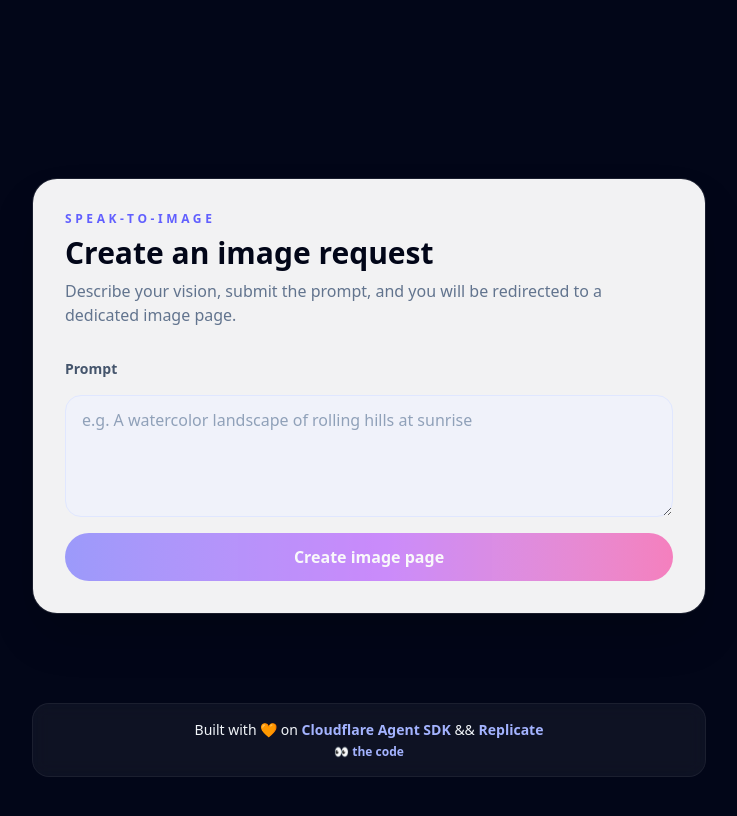
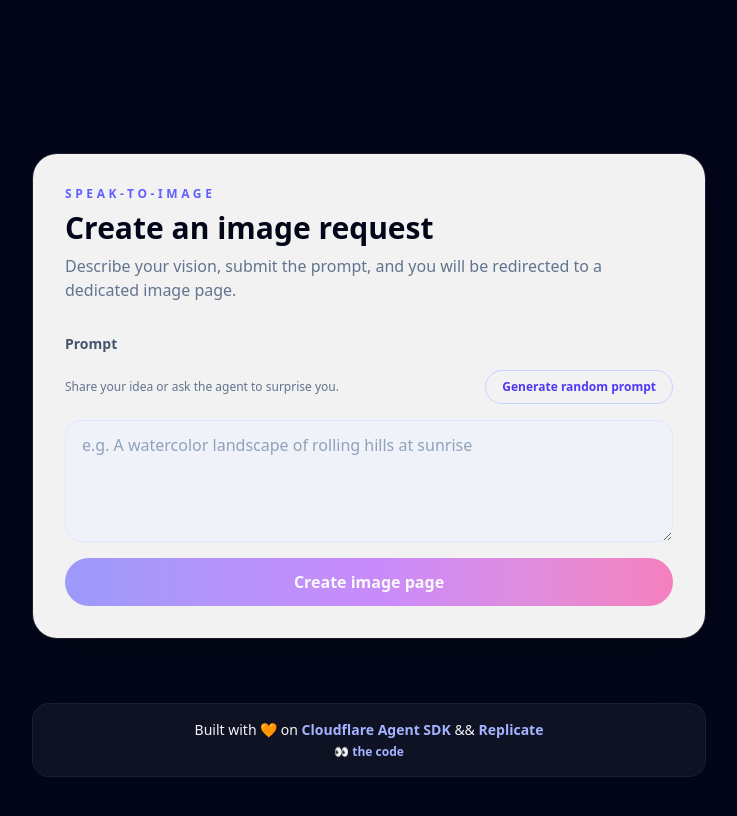
Before and after one commit to craigsdennis/speak-to-image-replicate-agents, a React (Vite) app: page / in a window 1280 px wide. Shown: the top 816 px of the page, without its empty margins (271-1008 px from the left). Built offline with nearby package versions, Linux system fonts and the light colour scheme.

Commit message:
feat: add random prompt generator

```diff
--- a/src/pages/CreateImagePage.tsx
+++ b/src/pages/CreateImagePage.tsx
@@ -5,9 +5,35 @@ export function CreateImagePage() {
   const [prompt, setPrompt] = useState('')
   const [status, setStatus] = useState<'idle' | 'submitting'>('idle')
   const [error, setError] = useState<string | null>(null)
+  const [suggestStatus, setSuggestStatus] = useState<'idle' | 'loading'>('idle')
+  const [suggestError, setSuggestError] = useState<string | null>(null)
 
   const isSubmitting = status === 'submitting'
   const promptValue = prompt.trim()
+
+  const handleSuggestPrompt = async () => {
+    if (suggestStatus === 'loading') return
+    setSuggestStatus('loading')
+    setSuggestError(null)
+    try {
+      const response = await fetch('/api/prompts', {
+        method: 'POST',
+      })
+      const payload = await response.json().catch(() => null)
+      if (!response.ok) {
+        throw new Error(payload?.error ?? 'Unable to generate a prompt.')
+      }
+      const nextPrompt = typeof payload?.prompt === 'string' ? payload.prompt : ''
+      if (!nextPrompt) {
+        throw new Error('Prompt response missing text.')
+      }
+      setPrompt(nextPrompt)
+    } catch (err) {
+      setSuggestError(err instanceof Error ? err.message : 'Failed to fetch a prompt.')
+    } finally {
+      setSuggestStatus('idle')
+    }
+  }
 
   const handleSubmit = async (event: FormEvent<HTMLFormElement>) => {
     event.preventDefault()
@@ -62,6 +88,17 @@ export function CreateImagePage() {
           <label className="text-sm font-semibold text-slate-600" htmlFor="prompt">
             Prompt
           </label>
+          <div className="flex flex-col gap-2 sm:flex-row sm:items-center sm:justify-between">
+            <p className="text-xs text-slate-500">Share your idea or ask the agent to surprise you.</p>
+            <button
+              type="button"
+              onClick={handleSuggestPrompt}
+              disabled={suggestStatus === 'loading'}
+              className="inline-flex items-center justify-center rounded-full border border-indigo-200 px-4 py-2 text-xs font-semibold text-indigo-600 transition hover:border-indigo-300 hover:bg-indigo-50 disabled:cursor-not-allowed disabled:opacity-60"
+            >
+              {suggestStatus === 'loading' ? 'Generating…' : 'Generate random prompt'}
+            </button>
+          </div>
           <textarea
             id="prompt"
             name="prompt"
@@ -80,6 +117,7 @@ export function CreateImagePage() {
           />
 
           {error && <p className="text-sm font-medium text-rose-500">{error}</p>}
+          {suggestError && <p className="text-xs text-rose-500">{suggestError}</p>}
 
           <button
             type="submit"
```
Also changed, not shown: truth-window/suggest-prompt.md (added, +17 -0 lines).
